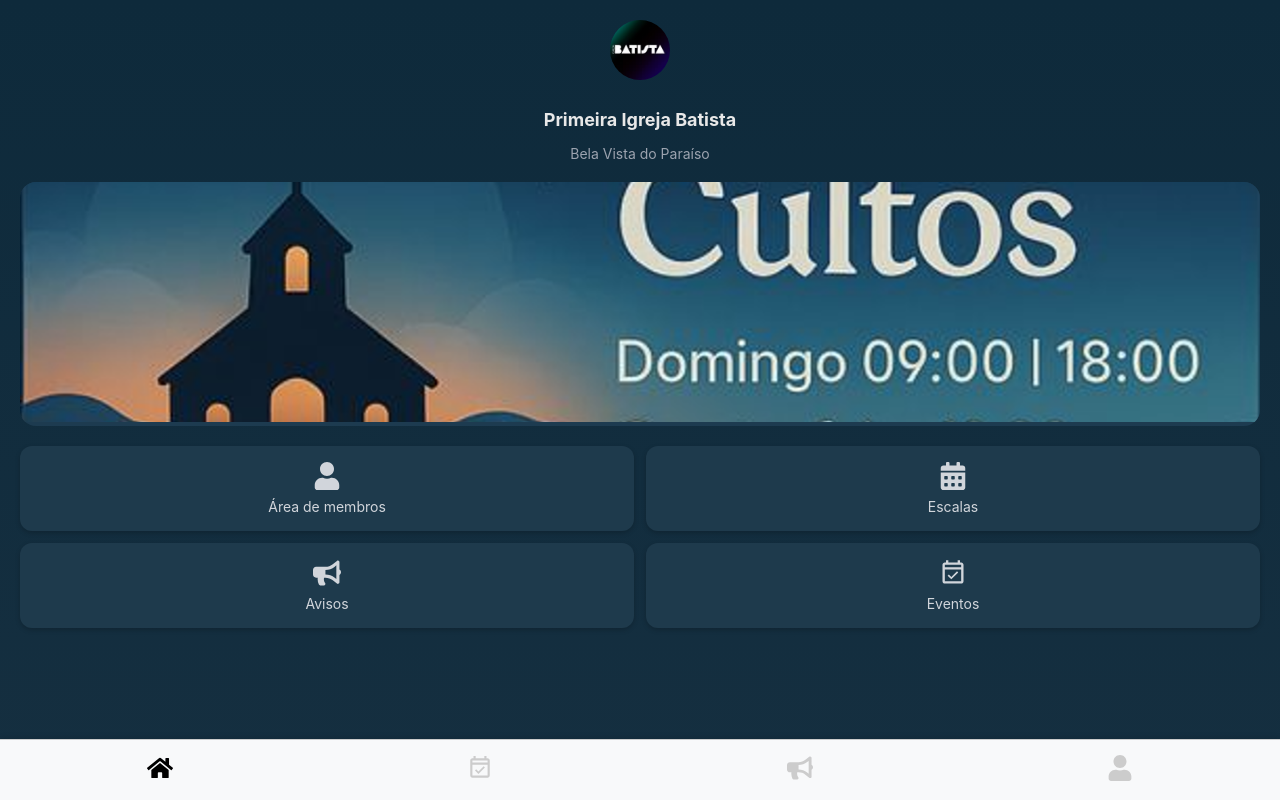
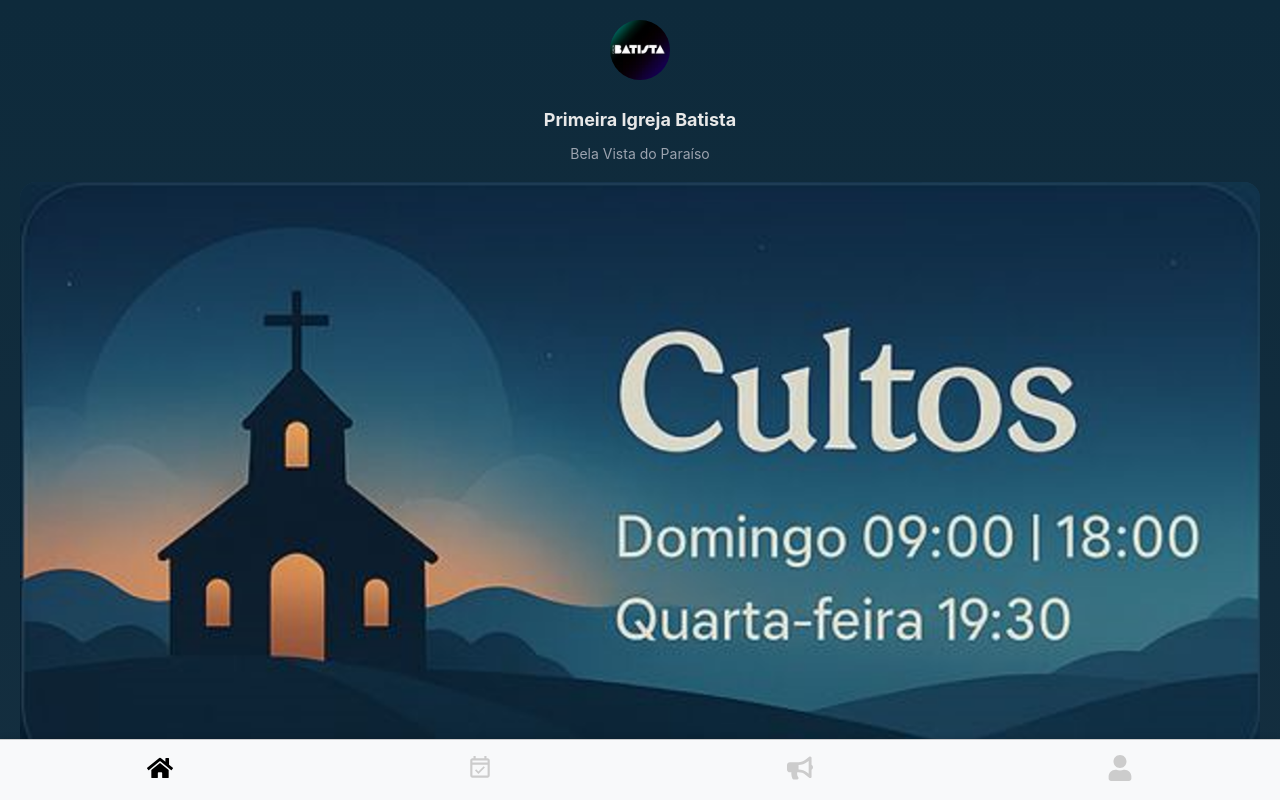
Before and after one commit to wiliamrizzo/meu-app-pwa, a React (Create React App) app: page /#/ in a window 1280 px wide. Shown: the top 800 px of the page. Built offline with nearby package versions, Linux system fonts and the light colour scheme; no server answers.

Commit message:
adicionado workflow deploy

```diff
--- a/src/pages/Home.css
+++ b/src/pages/Home.css
@@ -38,21 +38,9 @@
 
   .banner-image {
     width: 100%;
-    height: 240px;
+    height: 100%;
     object-fit: cover;
   }
-
-  /* .banner-text {
-    position: absolute;
-    top: 20px;
-    left: 20px;
-    color: white;
-  } */
-
-  /* .banner-text h3 {
-    font-size: 24px;
-    margin-bottom: 4px;
-  } */
 
   .button-grid {
     display: grid;
```
